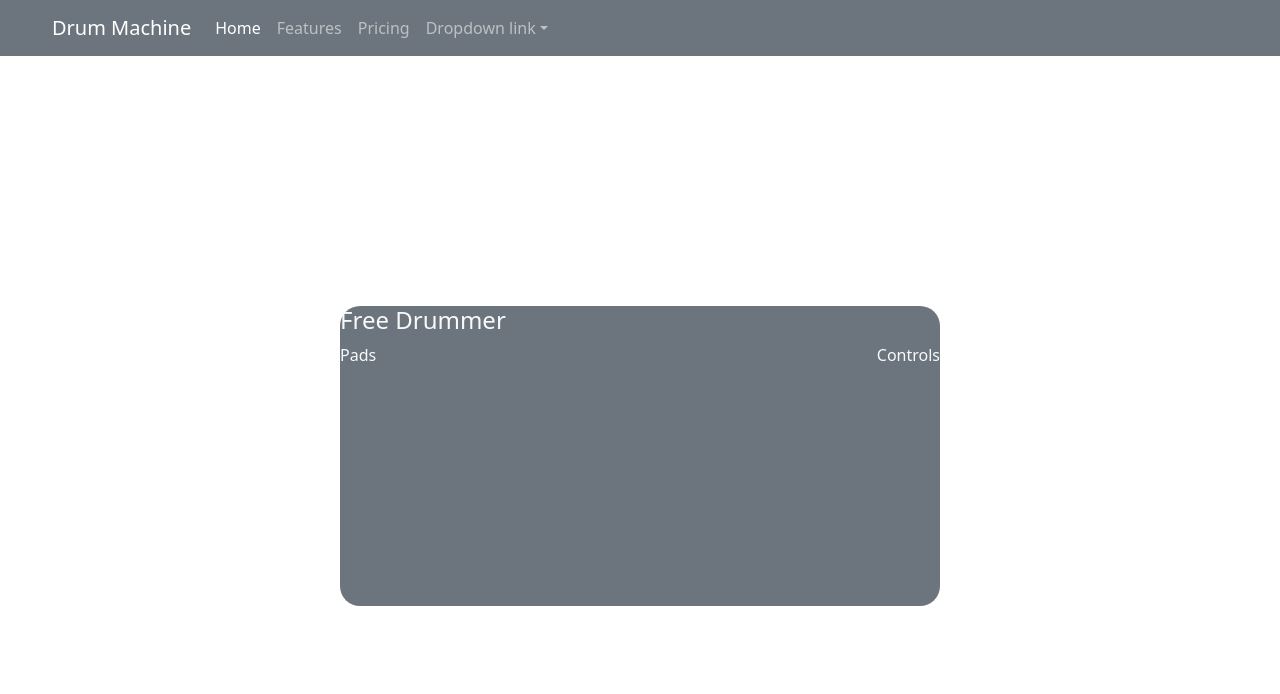
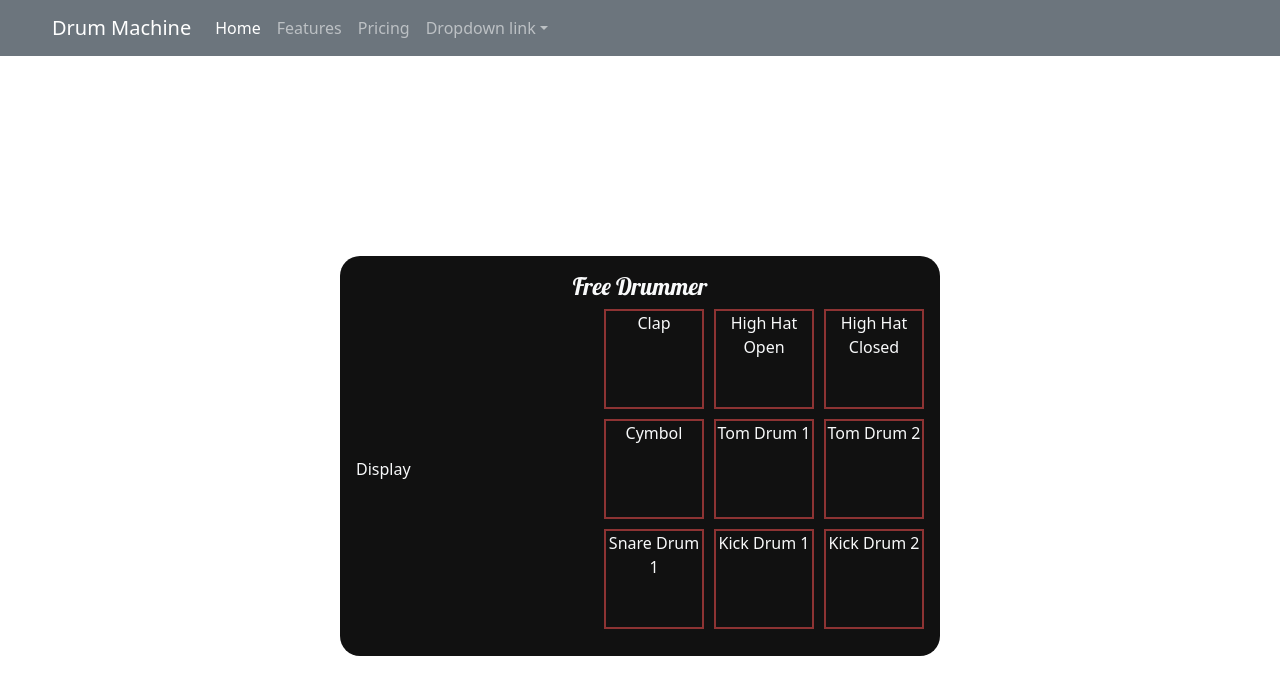
Before and after one commit to PLCoster/fcc_frontendlibs_project3, a React app: page / in a window 1280 px wide. Shown: the top 694 px of the page. Built offline with nearby package versions, Linux system fonts and the light colour scheme.

Commit message:
Added basic layout for drum machine including pads
Linked pads to basic loaded audio files, displaying pads in a grid
with basic styling

```diff
--- /dev/null
+++ b/src/components/ControlsDisplay.jsx
@@ -0,0 +1,11 @@
+import React from 'react';
+
+function ControlsDisplay() {
+  return (
+    <div id="controls-container">
+      <div id="display">Display</div>
+    </div>
+  );
+}
+
+export default ControlsDisplay;
--- a/src/components/DrumMachine.jsx
+++ b/src/components/DrumMachine.jsx
@@ -1,12 +1,15 @@
 import React from 'react';
+
+import PadDisplay from './PadDisplay';
+import ControlsDisplay from './ControlsDisplay';
 
 function DrumMachine() {
   return (
-    <div id="drum-machine" className="text-light bg-secondary">
-      <h4>Free Drummer</h4>
+    <div id="drum-machine" className="text-light text-center p-3">
+      <h4 className="logo">Free Drummer</h4>
       <div className="drum-machine-container">
-        <div>Pads</div>
-        <div>Controls</div>
+        <ControlsDisplay />
+        <PadDisplay />
       </div>
     </div>
   );
--- /dev/null
+++ b/src/components/DrumPad.jsx
@@ -0,0 +1,20 @@
+import React from 'react';
+
+function DrumPad({ id, src, text }) {
+  console.log(src);
+  const audio = new Audio(src);
+
+  const playAudio = () => {
+    // Reset the Audio Clip if playing then play it:
+    audio.load();
+    audio.play();
+  };
+
+  return (
+    <div id={id} className="drum-pad" onClick={playAudio}>
+      {text}
+    </div>
+  );
+}
+
+export default DrumPad;
--- /dev/null
+++ b/src/components/PadDisplay.jsx
@@ -0,0 +1,17 @@
+import React from 'react';
+
+import DrumPad from './DrumPad';
+
+import padAudioInfo from '../assets/audio/audioLoader';
+
+function PadDisplay() {
+  return (
+    <div id="pad-container">
+      {padAudioInfo.map(({ id, text, src }) => (
+        <DrumPad key={id} id={id} text={text} src={src} />
+      ))}
+    </div>
+  );
+}
+
+export default PadDisplay;
--- a/src/scss/_custom.scss
+++ b/src/scss/_custom.scss
@@ -1,5 +1,18 @@
 /*
 == CUSTOM STYLES ==
+*/
+
+/*
+== FONTS ==
+*/
+
+@font-face {
+  font-family: 'lobster';
+  src: url('../assets/fonts/Lobster-Regular.ttf') format('truetype');
+}
+
+/*
+== OVERALL STYLES ==
 */
 
 body,
@@ -25,15 +38,43 @@ body,
   }
 }
 
+/*
+== DRUM MACHINE ==
+*/
+
 #drum-machine {
   width: 600px;
-  height: 300px;
+  height: 400px;
+  background-color: #111;
+  border: 2px #444;
   border-radius: 20px;
+
+  .logo {
+    font-family: 'lobster';
+  }
 
   .drum-machine-container {
     display: flex;
     align-items: center;
     text-align: center;
     justify-content: space-between;
+
+    #pad-container {
+      display: grid;
+      grid-template-columns: repeat(3, 1fr);
+      gap: 10px;
+
+      .drum-pad {
+        height: 100px;
+        width: 100px;
+        background-color: #111;
+        border: 2px solid rgb(141, 51, 51);
+      }
+
+      .drum-pad:hover {
+        cursor: pointer;
+        background-color: #333;
+      }
+    }
   }
 }
```
